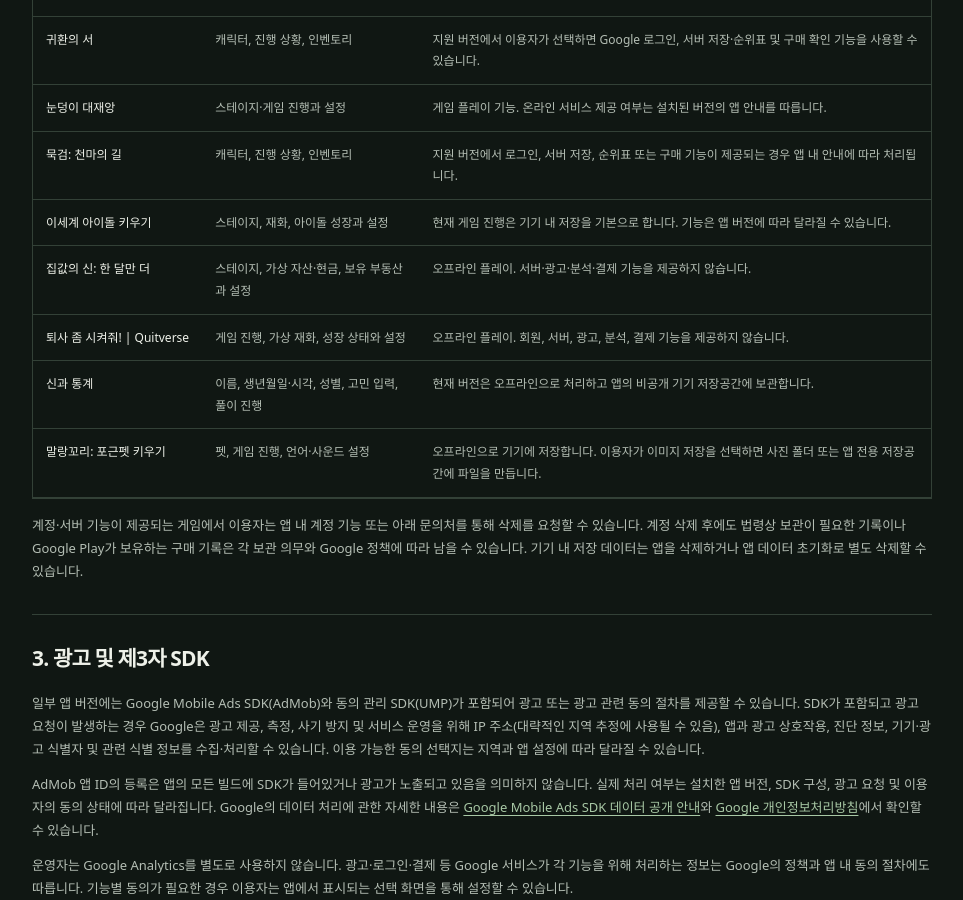
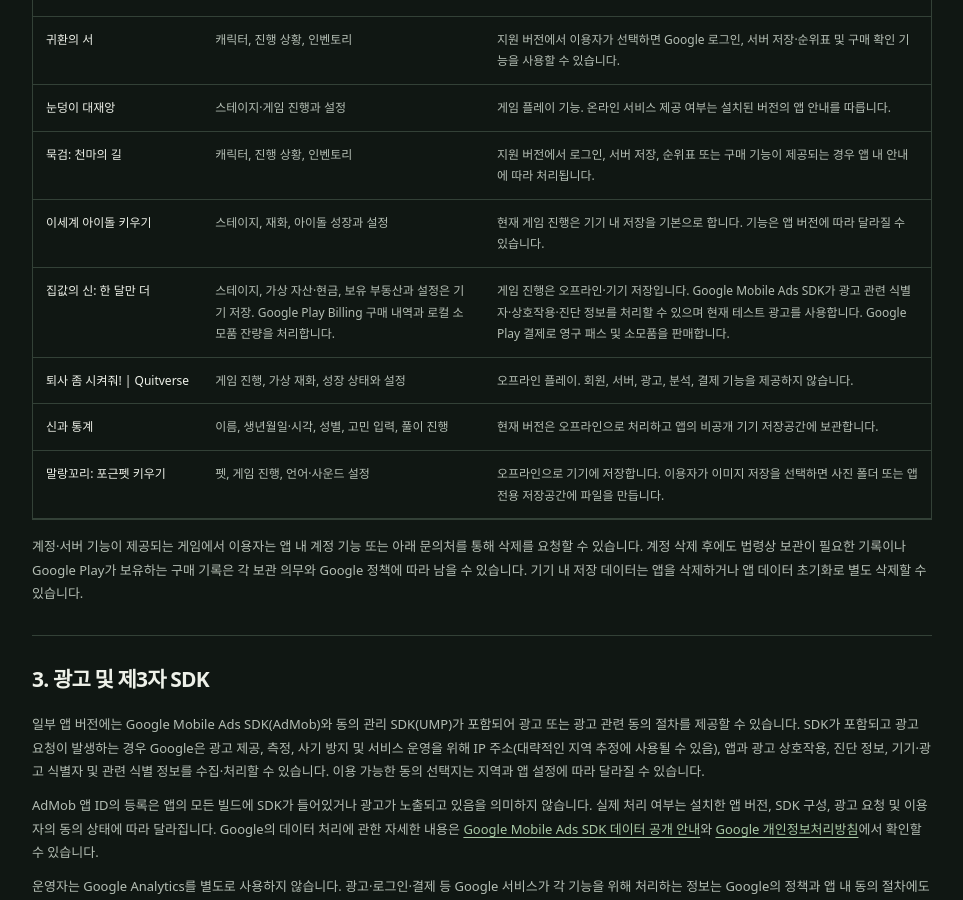
Before and after one commit to Mike-kor/Mike-kor.github.io, a Jekyll site: the page app-privacy/index.html, which Jekyll copies as it is, in a window 1280 px wide and 900 px high, scrolled down 3643 px. Shown: the whole window, without its empty margins (158-1121 px from the left). Built offline with Jekyll 4.4.1, drawn with Linux system fonts in a browser that asks for light colours.

Commit message:
Correct APT Market privacy feature table

```diff
--- a/app-privacy/index.html
+++ b/app-privacy/index.html
@@ -100,7 +100,7 @@
       <tr><td>눈덩이 대재앙</td><td>스테이지·게임 진행과 설정</td><td>게임 플레이 기능. 온라인 서비스 제공 여부는 설치된 버전의 앱 안내를 따릅니다.</td></tr>
       <tr><td>묵검: 천마의 길</td><td>캐릭터, 진행 상황, 인벤토리</td><td>지원 버전에서 로그인, 서버 저장, 순위표 또는 구매 기능이 제공되는 경우 앱 내 안내에 따라 처리됩니다.</td></tr>
       <tr><td>이세계 아이돌 키우기</td><td>스테이지, 재화, 아이돌 성장과 설정</td><td>현재 게임 진행은 기기 내 저장을 기본으로 합니다. 기능은 앱 버전에 따라 달라질 수 있습니다.</td></tr>
-      <tr><td>집값의 신: 한 달만 더</td><td>스테이지, 가상 자산·현금, 보유 부동산과 설정</td><td>오프라인 플레이. 서버·광고·분석·결제 기능을 제공하지 않습니다.</td></tr>
+      <tr><td>집값의 신: 한 달만 더</td><td>스테이지, 가상 자산·현금, 보유 부동산과 설정은 기기 저장. Google Play Billing 구매 내역과 로컬 소모품 잔량을 처리합니다.</td><td>게임 진행은 오프라인·기기 저장입니다. Google Mobile Ads SDK가 광고 관련 식별자·상호작용·진단 정보를 처리할 수 있으며 현재 테스트 광고를 사용합니다. Google Play 결제로 영구 패스 및 소모품을 판매합니다.</td></tr>
       <tr><td>퇴사 좀 시켜줘! | Quitverse</td><td>게임 진행, 가상 재화, 성장 상태와 설정</td><td>오프라인 플레이. 회원, 서버, 광고, 분석, 결제 기능을 제공하지 않습니다.</td></tr>
       <tr><td>신과 통계</td><td>이름, 생년월일·시각, 성별, 고민 입력, 풀이 진행</td><td>현재 버전은 오프라인으로 처리하고 앱의 비공개 기기 저장공간에 보관합니다.</td></tr>
       <tr><td>말랑꼬리: 포근펫 키우기</td><td>펫, 게임 진행, 언어·사운드 설정</td><td>오프라인으로 기기에 저장합니다. 이용자가 이미지 저장을 선택하면 사진 폴더 또는 앱 전용 저장공간에 파일을 만듭니다.</td></tr>
```
